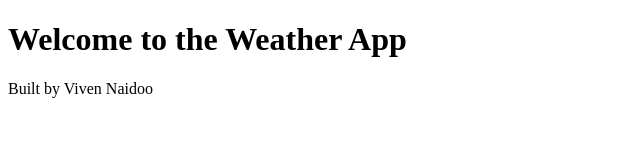
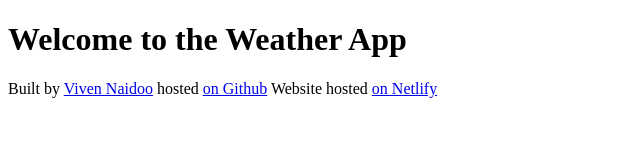
Before and after one commit to Viven-Naidoo/My-Weather-App, a plain HTML site: page index.html in a window 1280 px wide. Shown: the whole page, without its empty margins (0-640 px from the left). Drawn offline with Linux system fonts and the light colour scheme.

Commit message:
Added links to the footer

```diff
--- a/index.html
+++ b/index.html
@@ -7,6 +7,21 @@
   </head>
   <body>
     <h1>Welcome to the Weather App</h1>
-    <footer>Built by Viven Naidoo</footer>
+    <footer>
+      Built by
+      <a href="https://github.com/Viven-Naidoo/" target="_blank">
+        Viven Naidoo</a
+      >
+      hosted
+      <a href="https://github.com/Viven-Naidoo/My-Weather-App" target="_blank"
+        >on Github</a
+      >
+      Website hosted
+      <a
+        href="https://app.netlify.com/sites/viven-weather-application/"
+        target="_blank"
+        >on Netlify</a
+      >
+    </footer>
   </body>
 </html>
```
